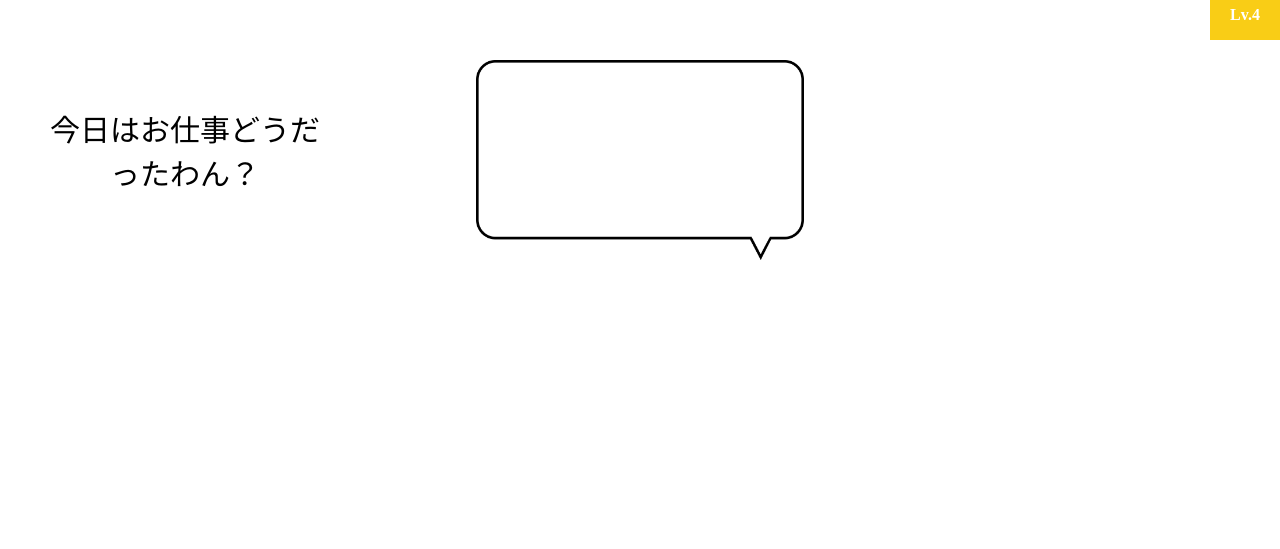
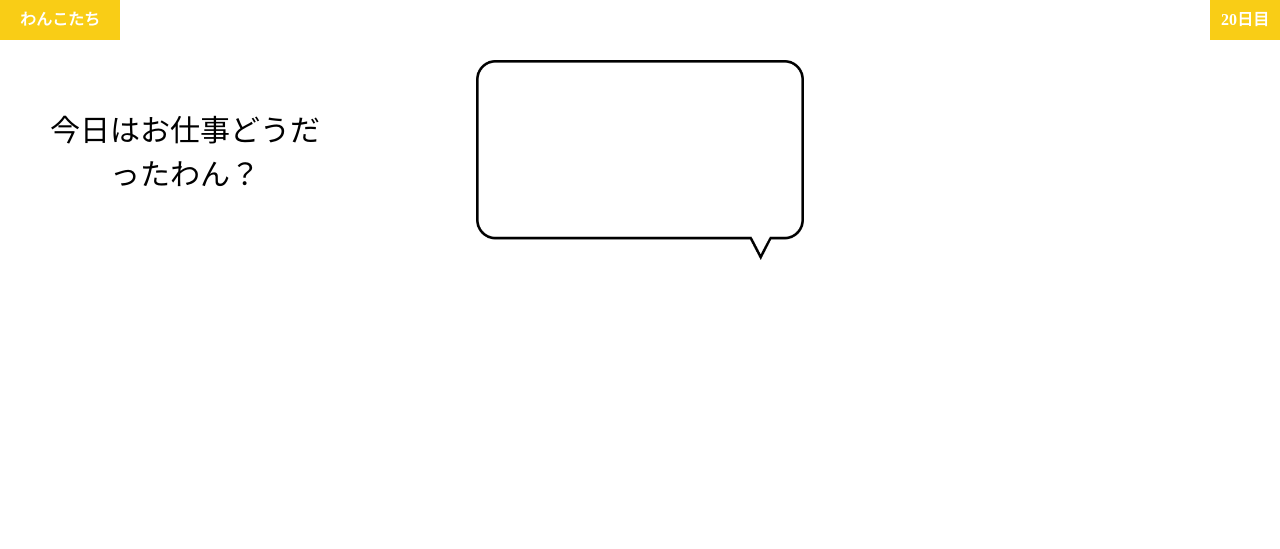
Before and after one commit to litalico-si-2018/a_team, a Flask app: page / in a window 1280 px wide. Shown: the top 549 px of the page. Run offline with Flask 2, Linux system fonts and the light colour scheme; some libraries are stand-ins or nearby versions.

Commit message:
わんこたちへの画面遷移を追加

```diff
--- a/src/assets/css/user.css
+++ b/src/assets/css/user.css
@@ -18,6 +18,22 @@
 .content {
     height: 100vh;
     width: 100vw;
+}
+
+a {
+    text-decoration: none;
+    color: white;
+}
+
+.wankos {
+    width:120px;
+    height:40px;
+    position: absolute;
+    text-align: center;
+    padding:6px;
+    background-color: var(--thema-color);
+    color: white;
+    font-weight:bold;
 }
 
 .level {
--- a/src/templates/index.html
+++ b/src/templates/index.html
@@ -11,8 +11,12 @@
     <body>
         <div class="content">
         <div class="header">
+            <div class="wankos">
+                <a href="../assets/image/wankos.png">わんこたち</a>
+
+            </div>
             <div class="level">
-                Lv.4
+                20日目
             </div>
         </div>
         <div class="speech_area">
```
Also changed, not shown: src/assets/image/wankos.png (added).
